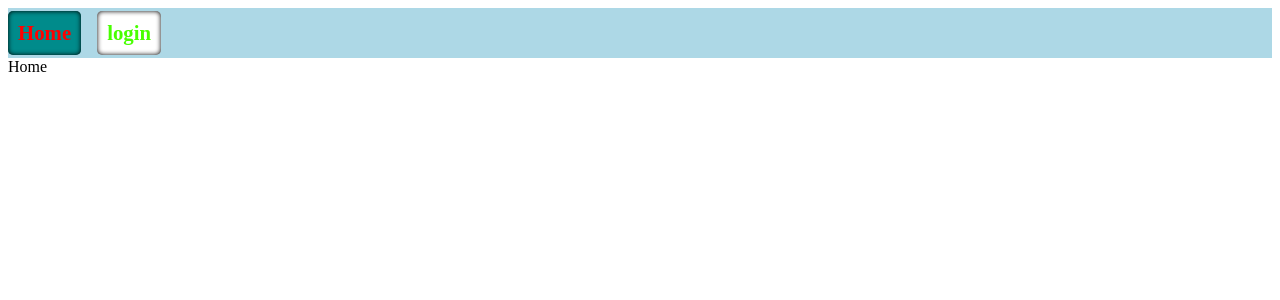
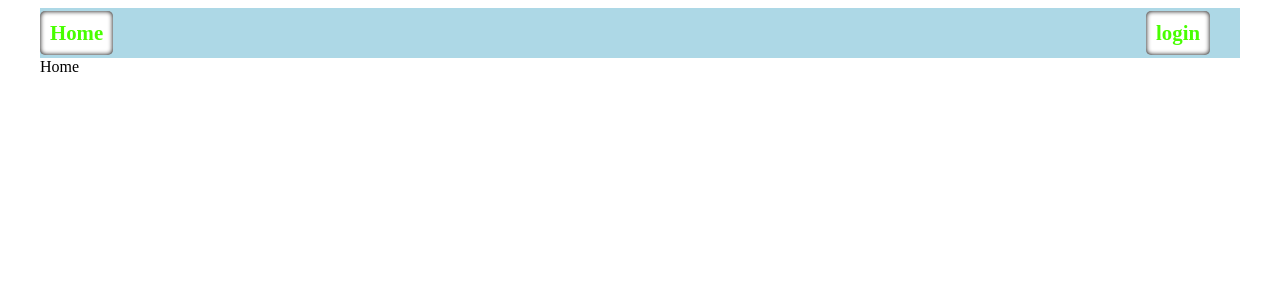
Before and after one commit to RezaAstaraki/django-react-fullstack-apps, a React (Vite) app in the folder frontEnd/: page / in a window 1280 px wide. Shown: the top 300 px of the page. Built offline with nearby package versions, Linux system fonts and the light colour scheme.

Commit message:
add auth context provider and modify header

```diff
--- a/frontEnd/src/App.jsx
+++ b/frontEnd/src/App.jsx
@@ -12,6 +12,7 @@ import { Home } from "./pages/home/Home";
 
 import Login from "./pages/login/Login";
 import RootLayout from "./layouts/rootLayout/RootLayout";
+import { AuthContextProvider } from "./context/AuthContext";
 
 const router = createBrowserRouter(
   createRoutesFromElements(
@@ -25,7 +26,9 @@ const router = createBrowserRouter(
 function App() {
   return (
     <>
-      <RouterProvider router={router} />
+      <AuthContextProvider>
+        <RouterProvider router={router} />
+      </AuthContextProvider>
     </>
   );
 }
--- /dev/null
+++ b/frontEnd/src/context/AuthContext.jsx
@@ -0,0 +1,15 @@
+import React, { createContext, useState } from "react";
+
+const AuthContext = createContext();
+
+export const AuthContextProvider = ({ children }) => {
+  const [user, setUser] = useState(null);
+  const [authenticate, setAuthenticate] = useState(null);
+
+  const contextData = { user: user, authenticate: null };
+  return (
+    <AuthContext.Provider value={contextData}>{children}</AuthContext.Provider>
+  );
+};
+
+export default AuthContext;
--- a/frontEnd/src/layouts/rootLayout/RootLayout.jsx
+++ b/frontEnd/src/layouts/rootLayout/RootLayout.jsx
@@ -1,18 +1,34 @@
 import "./rootLayout.scss";
-import React from "react";
+import React, { useContext } from "react";
 
 import { Outlet, NavLink } from "react-router-dom";
+import AuthContext from "../../context/AuthContext";
 
 function RootLayout() {
+  const { user } = useContext(AuthContext);
   return (
     <div className="root-layout">
       <header className="header">
+        <div className="right-side-menu">
           <NavLink className="nav-item" to="">
             Home
           </NavLink>
+        </div>
+
+        <div className="left-side-menu">
+          {!user ? (
             <NavLink className="nav-item" to="login">
               login
             </NavLink>
+          ) : (
+            <>
+              <span className="logo-name">user</span>
+              <NavLink className="nav-item" to="/logout">
+                Logout
+              </NavLink>
+            </>
+          )}
+        </div>
       </header>
       <main>
         <Outlet />
--- a/frontEnd/src/layouts/rootLayout/rootLayout.scss
+++ b/frontEnd/src/layouts/rootLayout/rootLayout.scss
@@ -1,11 +1,12 @@
 .root-layout {
+  max-width: 1200px;
+  margin: 0 auto;
   .header {
+    width: 100%;
     display: flex;
+    height: 50px;
+    background-color: lightblue;
     align-items: center;
-    //   justify-content: center;
-    height: 50px;
-    gap: 1rem;
-    background-color: lightblue;
     .nav-item {
       text-decoration: none;
       font-size: 1.3rem;
@@ -19,10 +20,33 @@
         background-color: burlywood;
         color: #fff;
       }
-      &.active {
-        color: red;
-        background-color: darkcyan;
+    }
+
+    .right-side-menu {
+      display: flex;
+      align-items: center;
+      // height: 0px;
+      gap: 1rem;
+    }
+
+    .left-side-menu {
+      align-items: center;
+      margin-left: auto;
+      margin-right: 30px;
+      display: flex;
+      gap: 1rem;
+
+      .logo-name {
+        font-weight: bold;
+        font-size: 1.5rem;
+        color: whitesmoke;
+        text-shadow: black 0 0 1px, black 0 0 2px, black 0 0 3px;
+        user-select: none;
       }
     }
   }
+  .active {
+    color: red;
+    background-color: darkcyan;
+  }
 }
--- a/frontEnd/src/pages/home/Home.jsx
+++ b/frontEnd/src/pages/home/Home.jsx
@@ -1,6 +1,18 @@
-import React from "react";
+import React, { useContext } from "react";
 import "./home.scss";
+import AuthContext from "../../context/AuthContext";
 
 export const Home = () => {
-  return <div className="home">Home</div>;
+  const { user } = useContext(AuthContext);
+  console.log("user", user);
+  return (
+    <div className="home">
+      Home
+      {user && (
+        <h3>
+          hello <strong>{user}</strong> welcome
+        </h3>
+      )}
+    </div>
+  );
 };
```
Also changed, not shown: frontEnd/src/context/authContext.js (deleted, +0 -14 lines). Lines whose indentation alone changed are shown as unchanged.
